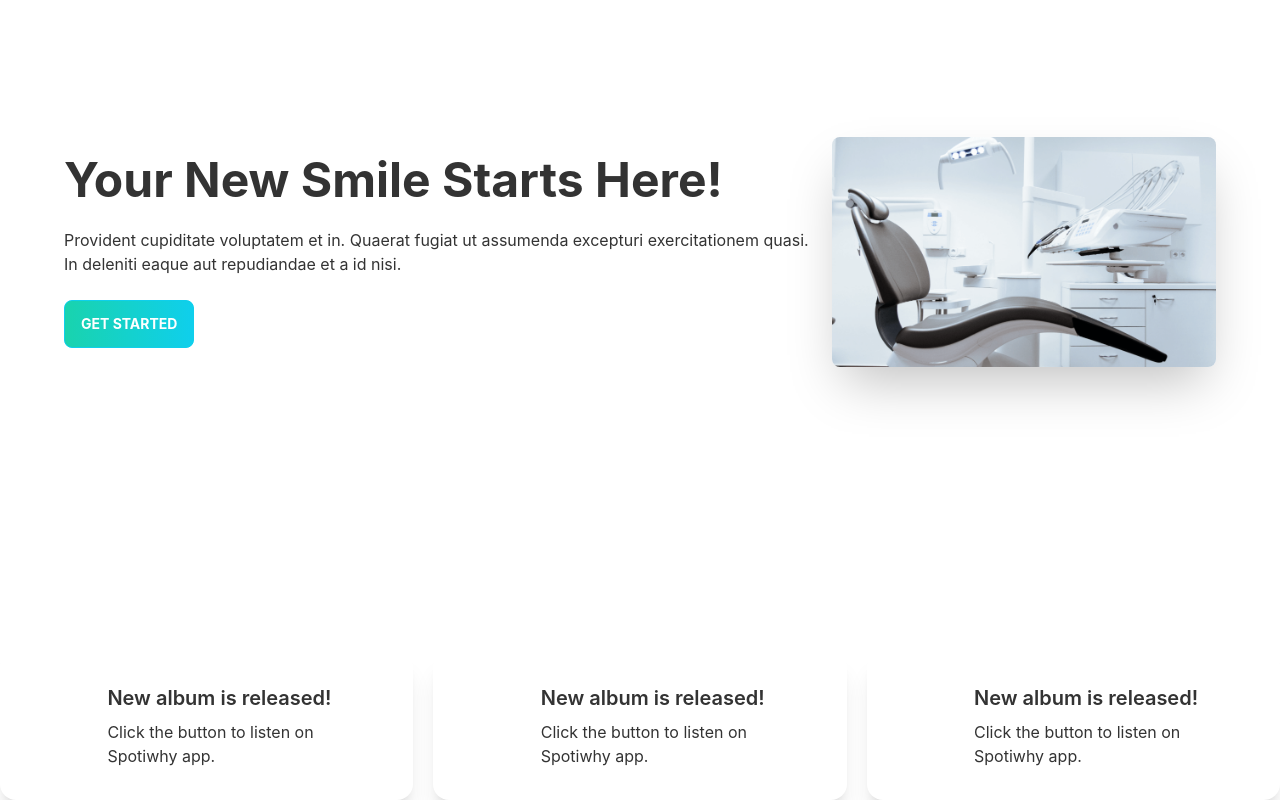
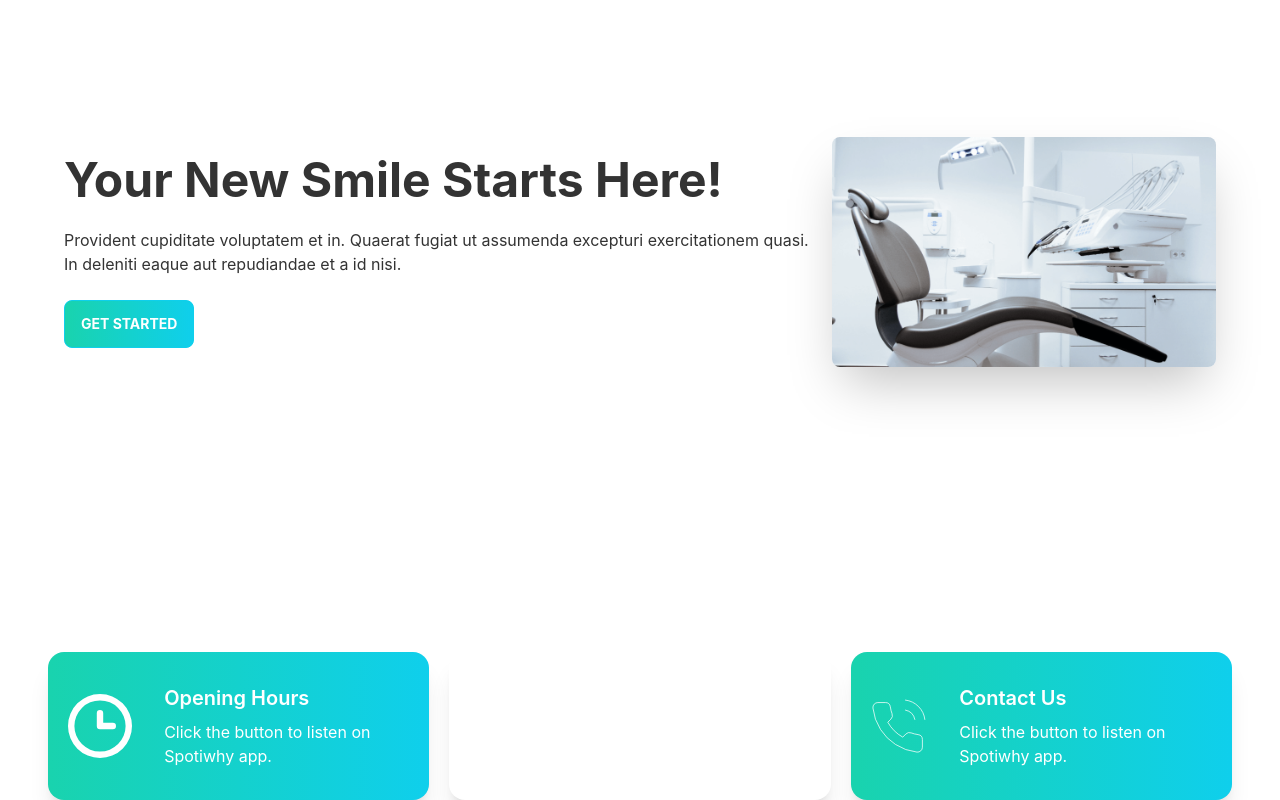
Before and after one commit to Misrat121/doctor-portal, a React (Create React App) app: page / in a window 1280 px wide. Shown: the part 212-1012 px from the top of the page. Built offline with nearby package versions, Linux system fonts and the light colour scheme.

Commit message:
dynamic css class added

```diff
--- a/src/Pages/Home/Info.js
+++ b/src/Pages/Home/Info.js
@@ -1,13 +1,27 @@
 import React from "react";
 import InfoCard from "./InfoCard";
 import clock from "../../assets/icons/clock.svg";
+import marker from "../../assets/icons/marker.svg";
+import phone from "../../assets/icons/phone.svg";
 
 const Info = () => {
   return (
-    <div className="grid grid-cols-1 lg:grid-cols-3 gap-5">
-      <InfoCard img={clock}></InfoCard>
-      <InfoCard img={clock}></InfoCard>
-      <InfoCard img={clock}></InfoCard>
+    <div className="grid grid-cols-1 lg:grid-cols-3 gap-5 px-12">
+      <InfoCard
+        cardTitle="Opening Hours"
+        bgClass="bg-gradient-to-r from-secondary to-primary"
+        img={clock}
+      ></InfoCard>
+      <InfoCard
+        cardTitle="Our Location"
+        bgClass="bg-accent"
+        img={marker}
+      ></InfoCard>
+      <InfoCard
+        cardTitle="Contact Us"
+        bgClass="bg-gradient-to-r from-secondary to-primary"
+        img={phone}
+      ></InfoCard>
     </div>
   );
 };
--- a/src/Pages/Home/InfoCard.js
+++ b/src/Pages/Home/InfoCard.js
@@ -1,13 +1,13 @@
 import React from "react";
 
-const infoCard = ({ img }) => {
+const infoCard = ({ img, cardTitle, bgClass }) => {
   return (
-    <div class="card lg:card-side bg-base-100 shadow-xl bg-accent">
-      <figure>
+    <div class={`card lg:card-side bg-base-100 shadow-xl ${bgClass}`}>
+      <figure className="pl-5">
         <img src={img} alt="Album" />
       </figure>
-      <div class="card-body">
-        <h2 class="card-title">New album is released!</h2>
+      <div class="card-body text-white">
+        <h2 class="card-title">{cardTitle}</h2>
         <p>Click the button to listen on Spotiwhy app.</p>
       </div>
     </div>
```
